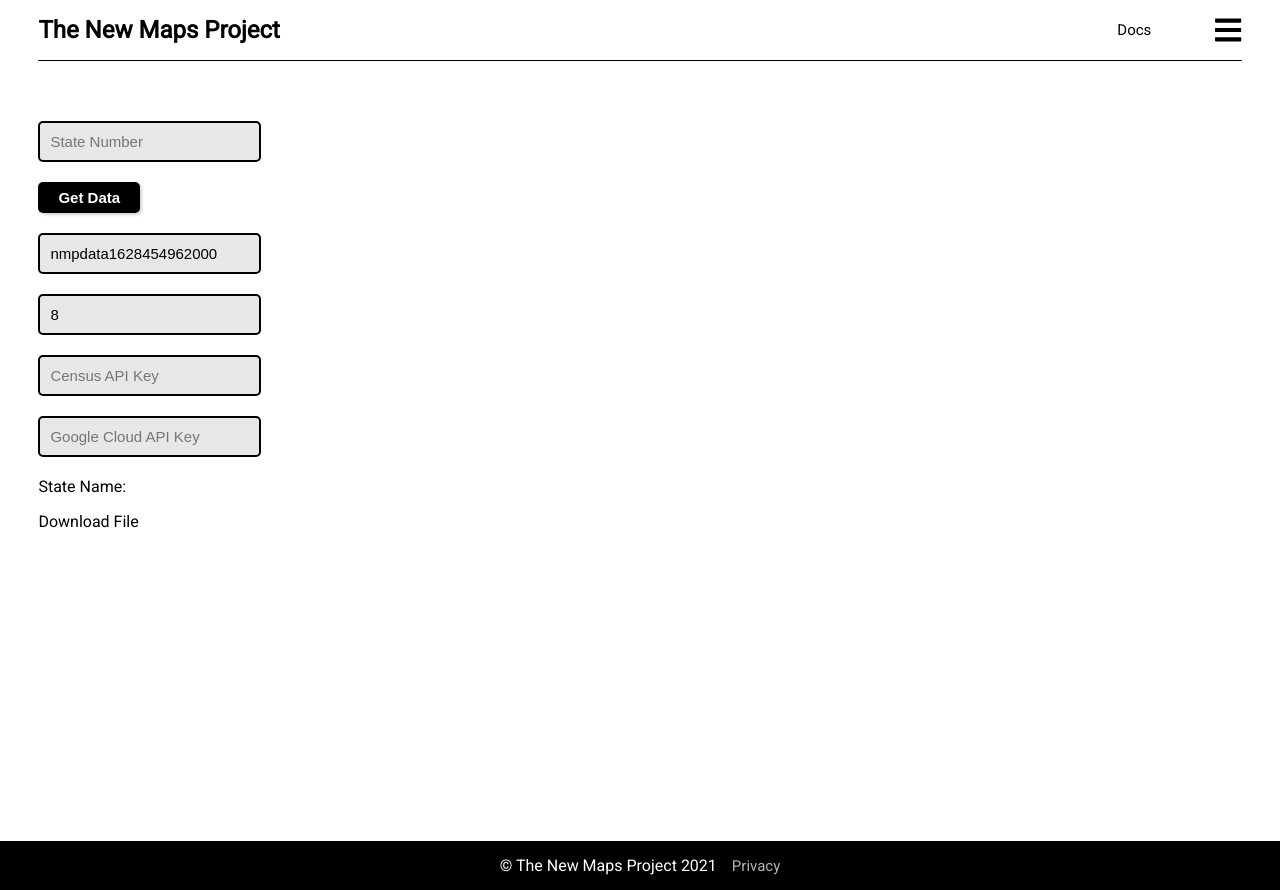
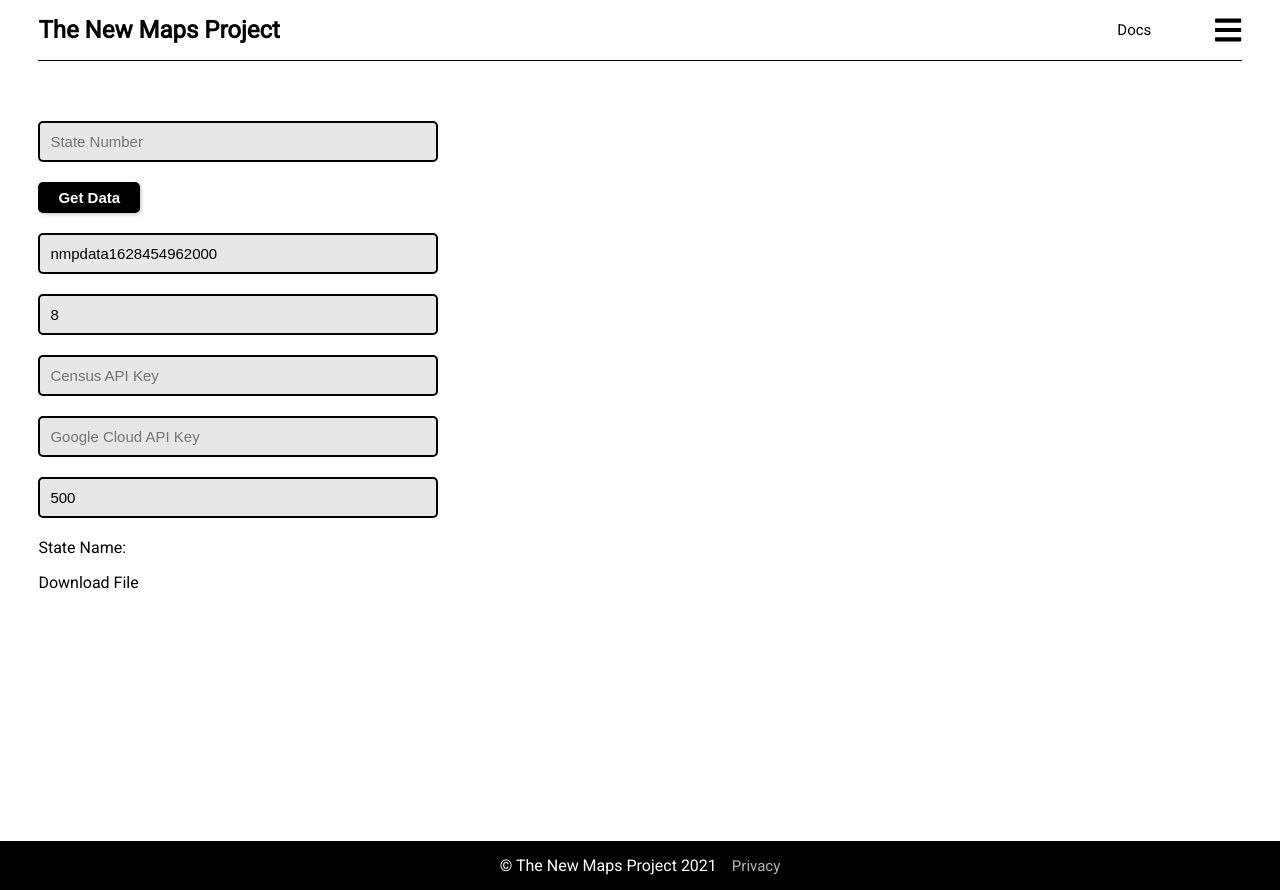
Before and after one commit to The-New-Maps-Project/website, a Next.js app: page /dev in a window 1280 px wide. Built offline with nearby package versions, Linux system fonts and the light colour scheme.

Commit message:
fix end of dev

```diff
--- a/pages/dev.js
+++ b/pages/dev.js
@@ -8,10 +8,11 @@ export default function Dev(){
     const [resText,setResText] = useState([]);
     const [progress,setProgress] = useState("");
     const list = useRef([]);
-    const interval = 500;
+    const [interval,setInterval1] = useState(500);
     const [googleApiKey,setGoogle] = useState("");
     const [censusApiKey,setCensus] = useState("");
     const [stateName,setStateName] = useState("");
+    const [errorMessage,setErrorMessage] = useState("");
     const params = ["B01001_002E","B01001_026E","B01001A_001E","B01001B_001E","B01001C_001E","B01001D_001E","B01001E_001E","B01001I_001E","B06012_002E","B07009_005E"];
     const paramNames = ["% Male","% Female","% White","% Black","% Native American","% Asian","% Pacific Islander","% Hispanic or Latino","% in Poverty","% College Graduate"] //in ORDER
 
@@ -52,7 +53,7 @@ export default function Dev(){
         console.log(objectsArr)
 
         var index = 0;
-        var length = 10
+        var length = objectsArr.length;
         setInterval(async ()=>{
             if(index > length) return;
             if(index == length){
@@ -71,8 +72,10 @@ export default function Dev(){
                 var blob = new Blob([blobText], {type: 'text/plain'});
                 var url = window.URL.createObjectURL(blob);
                 setUrl(url);
+                return;
             }
             var thisObj = objectsArr[index];
+            if(!thisObj) return;
 
             //Step 1: get the data from google
             var geocodingRes = await fetch(`https://maps.googleapis.com/maps/api/geocode/json?address=${thisObj["name"]}&key=${googleApiKey}`);
@@ -93,14 +96,14 @@ export default function Dev(){
             var arr = []
             list.current.forEach(l=>arr.push(l));
             setResText(arr);
-            setProgress(""+list.current.length + " / "+objectsArr.length);
+            setProgress(""+list.current.length + " / "+ length);
 
 
 
             index++;
         },interval)
         }catch(e){
-            console.error(e);
+            setErrorMessage(e.message);
         }
     }
 
@@ -178,9 +181,16 @@ export default function Dev(){
                 placeholder="Google Cloud API Key"
                 className="zcs"
             ></input>
+            <input
+                onChange={(e)=>setInterval1(e.target.value)}
+                value={interval}
+                placeholder="Time between calls"
+                className="zcs"
+            ></input>
         </section>
         <h3>{progress}</h3>
         <p>State Name: {stateName}</p>
+        <p style={{color: "red", fontWeight: "bold"}}>{errorMessage}</p>
         <a download={fileName+".txt"} href={url} className={url==null?"unready":"ready"}>Download File</a>
         <section>
             <ul>{resText.map(l=>{return<li>{l}</li>})}</ul>
--- a/styles/dev.scss
+++ b/styles/dev.scss
@@ -6,6 +6,7 @@
         border-radius: 5px;
         margin: 20px 0px;
         background-color: rgb(231, 231, 231);
+        width: 400px;
         &:focus{
             outline: none;
             background-color: white;
```
